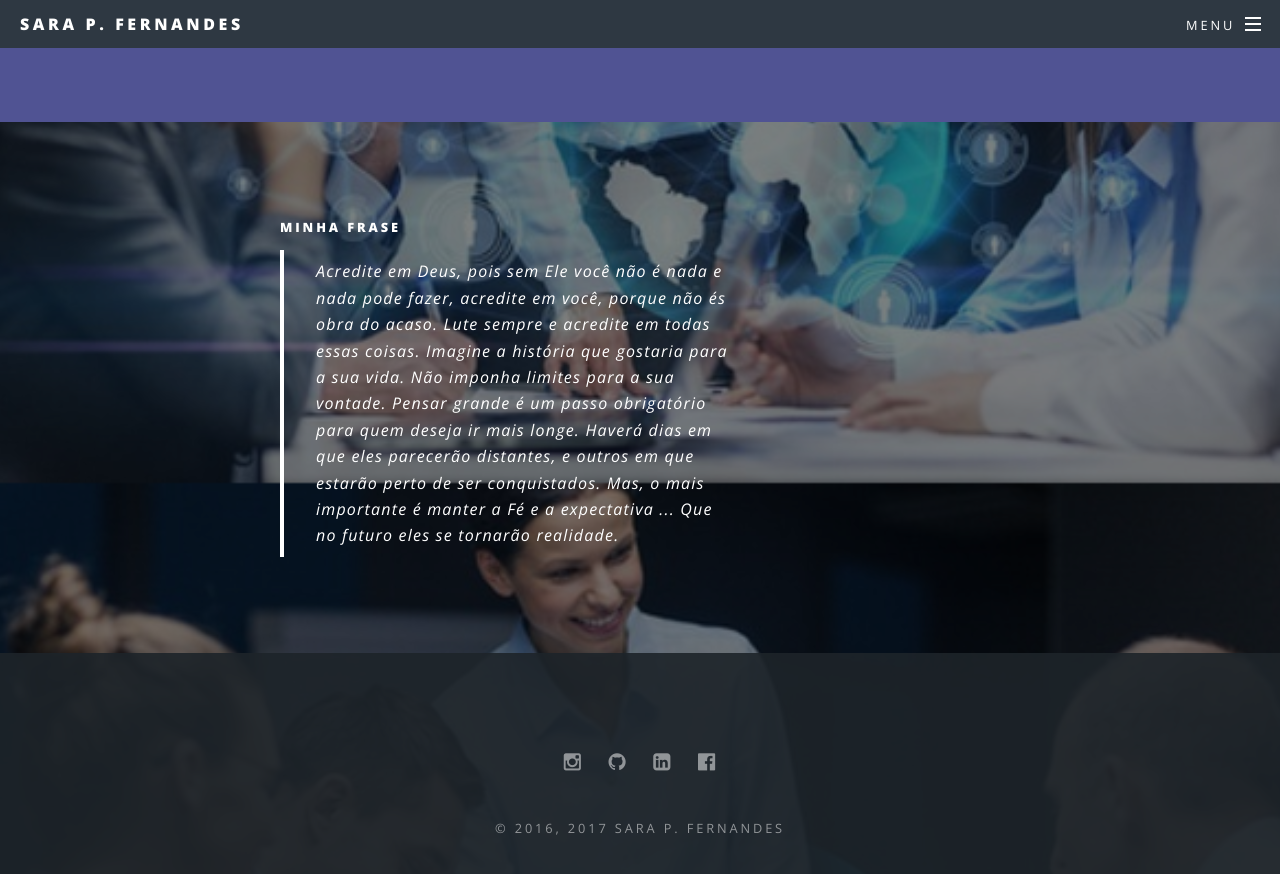
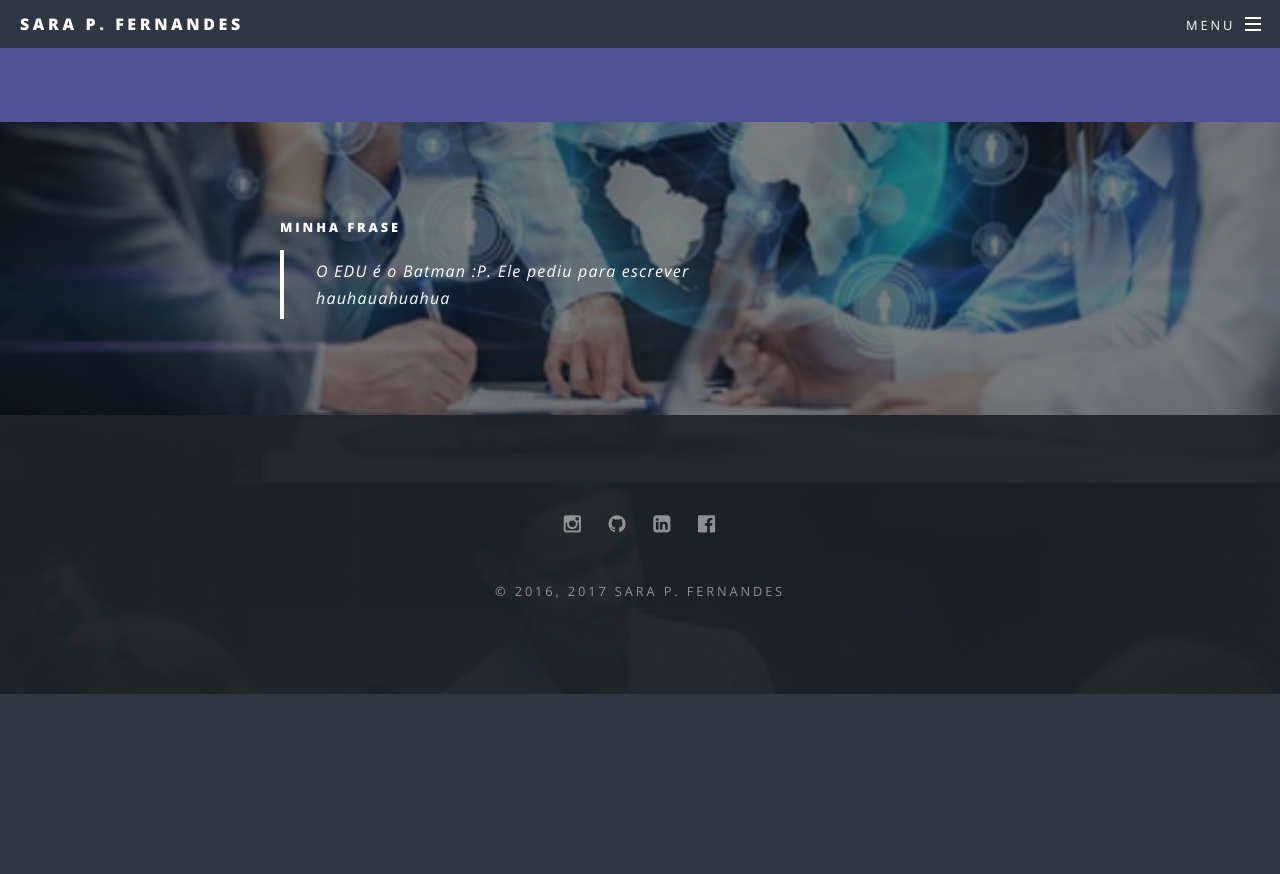
Before and after one commit to SaraFernandes/sarafernandes.github.io_sfdhgdfg, a Jekyll site: the page built from index.html, in a window 1280 px wide and 900 px high, scrolled down 3117 px. Shown: the top 874 px of the window. Built offline with Jekyll 4.4.1, drawn with Linux system fonts in a browser that asks for light colours; after the commit the page ends 3811 px from its top, so only the background shows below that.

```diff
--- a/index.html
+++ b/index.html
@@ -101,7 +101,7 @@
 						<div class="inner">
 							<header>
 								<h5>Minha Frase</h5>
-								<blockquote>Acredite em Deus, pois sem Ele você não é nada e nada pode fazer, acredite em você, porque não és obra do acaso. Lute sempre e acredite em todas essas coisas. Imagine a história que gostaria para a sua vida. Não imponha limites para a sua vontade. Pensar grande é um passo obrigatório para quem deseja ir mais longe. Haverá dias em que eles parecerão distantes, e outros em que estarão perto de ser conquistados. Mas, o mais importante é manter a Fé e a expectativa ... Que no futuro eles se tornarão realidade.</blockquote>
+								<blockquote>O EDU é o Batman :P. Ele pediu para escrever hauhauahuahua</blockquote>
 							</header>
 							<ul class="actions vertical">
 								<!--<li><a href="#" class="button fit special">Analista de Requisitos/Teste de Software</a></li>
```
